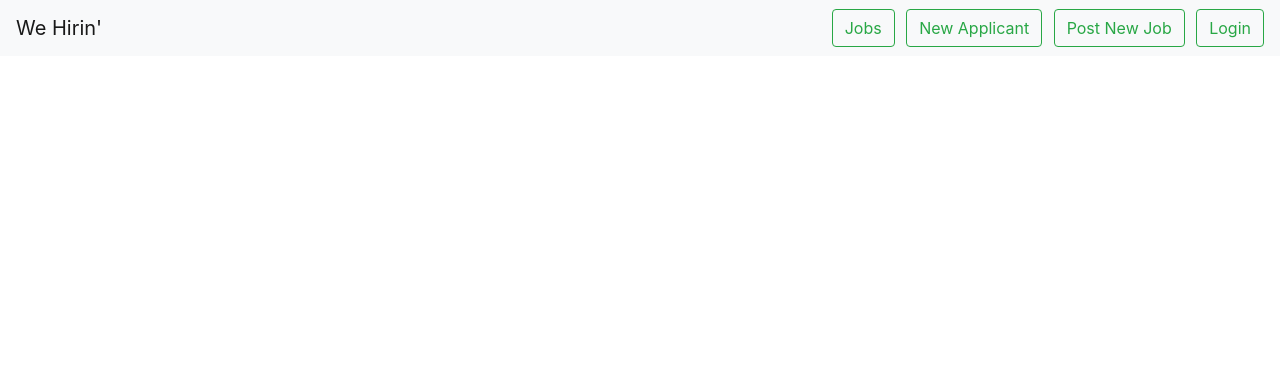
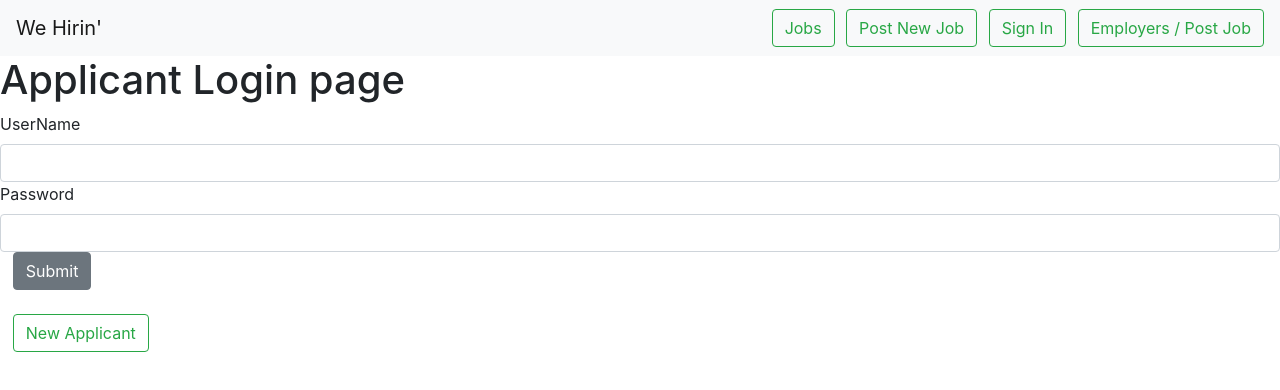
Before and after one commit to joseph-gansukh/we-hiring-frontend, a React (Create React App) app: page /applicantLoginForm in a window 1280 px wide. Shown: the top 390 px of the page. Built offline with nearby package versions, Linux system fonts and the light colour scheme.

Commit message:
Added login and signup buttons

```diff
--- a/src/components/ApplicantForm.js
+++ b/src/components/Login-SignUp/ApplicantForm.js
@@ -46,6 +46,7 @@ class ApplicantForm extends Component {
   render() {
     return (
       <Form onSubmit={this.handleSubmit}>
+        <h1>New Applicant Form</h1>
         <Label>Applicant Name</Label>
         <Input required type="text" name="name" id="name" onChange={this.handleChange} value={this.state.name}/>
         <Label>Location</Label>
--- /dev/null
+++ b/src/components/Login-SignUp/ApplicantLoginForm.js
@@ -0,0 +1,33 @@
+import React, { Component } from 'react'
+import { Button, Form, FormGroup, Label, Input, FormText } from 'reactstrap';
+import { Route, Link, BrowserRouter as Router } from 'react-router-dom';
+
+
+class ApplicantLoginForm extends Component {
+  state = {
+
+  }
+
+  handleSubmit = (e) => {
+    console.log(e)
+  }
+
+  render() {
+    return(
+      <div>
+        <h1>Applicant Login page</h1>
+        <Form onSubmit={this.handleSubmit}>
+        <Label>UserName</Label>
+        <Input required type="text" name="name" id="name" onChange={this.handleChange} value={this.state.name}/>
+        <Label>Password</Label>
+        <Input required type="text" name="location" id="location" onChange={this.handleChange} value={this.state.location}/>
+      <Button>Submit</Button>
+      </Form>
+      <br></br>
+      <Link to="/newApplicant" className="btn btn-outline-success my-2 my-sm-0">New Applicant</Link>
+      </div>
+    )
+  }
+}
+
+export default ApplicantLoginForm
--- /dev/null
+++ b/src/components/Login-SignUp/EmployerLoginForm.js
@@ -0,0 +1,25 @@
+import React, { Component } from 'react'
+import { Button, Form, FormGroup, Label, Input, FormText } from 'reactstrap';
+
+class EmployerLoginForm extends Component {
+  state = {
+
+  }
+
+  render() {
+    return(
+      <div>
+        <h1>Employer Login page</h1>
+        <Form onSubmit={this.handleSubmit}>
+        <Label>UserName</Label>
+        <Input required type="text" name="name" id="name" onChange={this.handleChange} value={this.state.name}/>
+        <Label>Password</Label>
+        <Input required type="text" name="location" id="location" onChange={this.handleChange} value={this.state.location}/>
+      <Button>Submit</Button>
+    </Form>
+      </div>
+    )
+  }
+}
+
+export default EmployerLoginForm
--- a/src/components/Navbar.js
+++ b/src/components/Navbar.js
@@ -38,9 +38,10 @@ export default class Navbar extends Component {
             <input className="form-control mr-sm-2" type="search" placeholder="Search" aria-label="Search"/>
         </form> */}
           <Link to="/jobs" className="btn btn-outline-success my-2 my-sm-0">Jobs</Link>
-          <Link to="/newApplicant" className="btn btn-outline-success my-2 my-sm-0">New Applicant</Link>
           <Link to="/newJob" className="btn btn-outline-success my-2 my-sm-0">Post New Job</Link>
-          <button className="btn btn-outline-success my-2 my-sm-0" type="submit">Login</button>
+          <Link to="/applicantLoginForm" className="btn btn-outline-success my-2 my-sm-0">Sign In</Link>
+          <Link to="/employerLoginForm" className="btn btn-outline-success my-2 my-sm-0">Employers / Post Job</Link>
+          {/* <button className="btn btn-outline-success my-2 my-sm-0" type="submit">Login</button> */}
         </div>
       </nav>
     )
--- a/src/index.js
+++ b/src/index.js
@@ -9,8 +9,10 @@ import JobsIndex from './components/JobsIndex';
 import * as serviceWorker from './serviceWorker';
 import 'bootstrap/dist/css/bootstrap.min.css';
 import Job from './Job'
-import ApplicantForm from './components/ApplicantForm'
+import ApplicantForm from './components/Login-SignUp/ApplicantForm'
 import JobForm from './components/JobForm'
+import ApplicantLoginForm from './components/Login-SignUp/ApplicantLoginForm'
+import EmployerLoginForm from './components/Login-SignUp/EmployerLoginForm'
 
 // ReactDOM.render(<App />, document.getElementById('root'));
 
@@ -21,9 +23,9 @@ const routing = (
         <Route exact path="/" component={HomePage} />
         <Route exact path="/jobs" component={Job} />
         <Route exact path="/newApplicant" component={ApplicantForm} />
-        <Route exact path="/newJob" render={routerParams =>
-          <JobForm {...routerParams} /> }/>
-
+        <Route exact path="/newJob" render={routerParams => <JobForm {...routerParams} /> }/>
+        <Route exact path="/applicantLoginForm" render={ routerParams => <ApplicantLoginForm {...routerParams} /> } />
+        <Route exact path="/employerLoginForm" render={ routerParams => <EmployerLoginForm {...routerParams} /> } />
       </div>
     </Router>
 )
```
